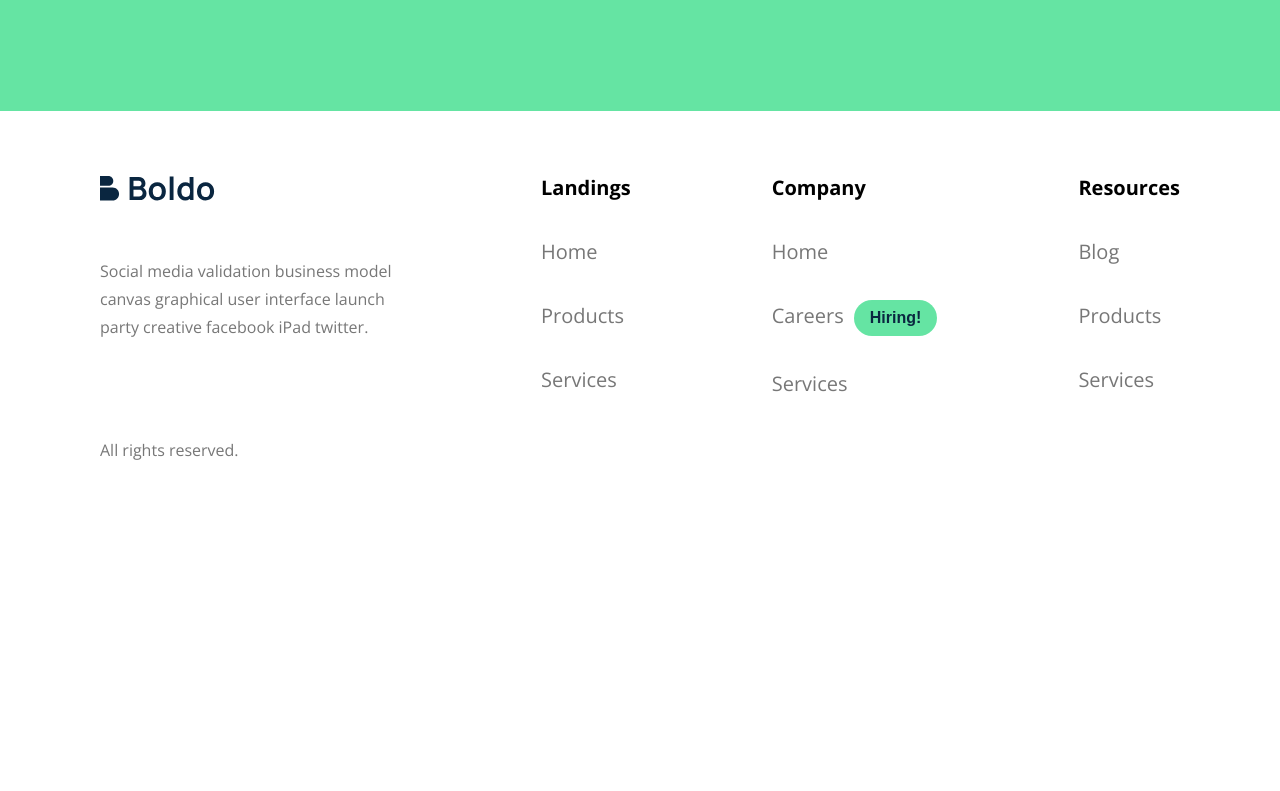
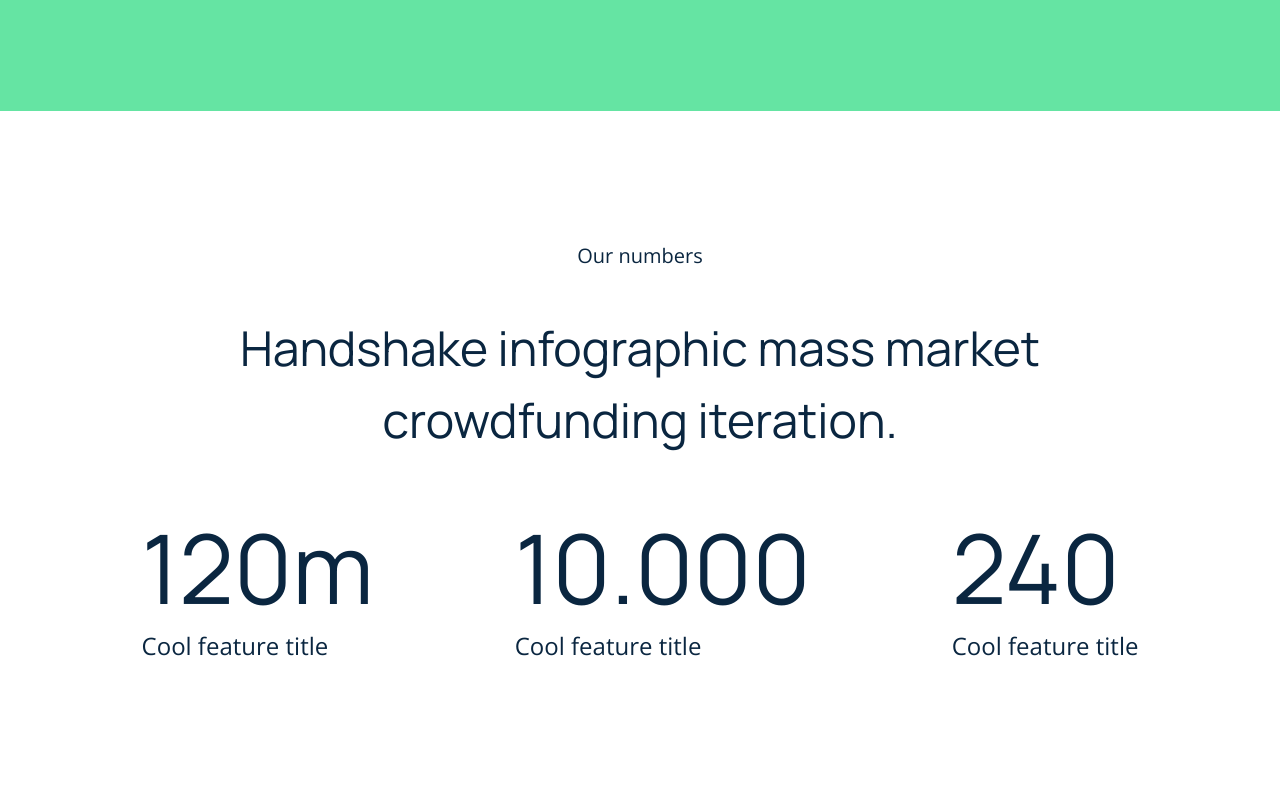
Before and after one commit to khomohzie/tonic-test, a React (Vite) app: page / in a window 1280 px wide. Shown: the part 469-1260 px from the top of the page. Before the commit the page ends 1005 px from the top, so only its background shows below. Built offline with nearby package versions, Linux system fonts and the light colour scheme.

Commit message:
feature: working on numbers section

```diff
--- a/src/components/index.tsx
+++ b/src/components/index.tsx
@@ -1,2 +1,3 @@
 export { default as Layout } from "./layout";
 export { default as Jumbotron } from "./jumbotron";
+export { default as Statistics } from "./statistics";
--- /dev/null
+++ b/src/components/statistics/index.tsx
@@ -0,0 +1,104 @@
+import styled from "styled-components";
+
+const Statistics: React.FC = () => {
+  return (
+    <Container>
+      <h5>Our numbers</h5>
+
+      <h2>Handshake infographic mass market crowdfunding iteration.</h2>
+
+      <NumberSectionWrapper>
+        <NumberSection>
+          <Number>120m</Number>
+
+          <p>Cool feature title</p>
+        </NumberSection>
+
+        <NumberSection>
+          <Number>10.000</Number>
+
+          <p>Cool feature title</p>
+        </NumberSection>
+
+        <NumberSection>
+          <Number>240</Number>
+
+          <p>Cool feature title</p>
+        </NumberSection>
+      </NumberSectionWrapper>
+    </Container>
+  );
+};
+
+const Container = styled.section`
+  padding: 96px 200px 120px;
+  text-align: center;
+
+  h5 {
+    color: var(--primary-color);
+    font-weight: 400;
+    font-size: 20px;
+    line-height: 32px;
+  }
+
+  h2 {
+    color: var(--primary-color);
+    font-family: var(--secondary-font);
+    font-weight: 400;
+    font-size: 48px;
+    line-height: 72px;
+
+    @media screen and (max-width: 1200px) {
+      font-size: 32px;
+      line-height: 48px;
+    }
+  }
+
+  @media screen and (max-width: 768px) {
+    padding: 96px 40px;
+  }
+`;
+
+const NumberSectionWrapper = styled.div`
+  display: flex;
+  align-items: center;
+  justify-content: center;
+  gap: 141px;
+  margin-top: 84px;
+
+  @media screen and (max-width: 1200px) {
+    gap: 40px;
+  }
+
+  @media screen and (max-width: 768px) {
+    flex-direction: column;
+  }
+`;
+
+const NumberSection = styled.div`
+  text-align: left;
+
+  p {
+    color: var(--primary-color);
+    font-size: 24px;
+    font-weight: 400;
+    line-height: 36px;
+    white-space: nowrap;
+  }
+`;
+
+const Number = styled.div`
+  color: var(--primary-color);
+  font-family: var(--secondary-font);
+  font-weight: 400;
+  font-size: 96px;
+  line-height: 56px;
+  margin-bottom: 32px;
+
+  @media screen and (max-width: 1200px) {
+    font-size: 72px;
+    line-height: 32px;
+  }
+`;
+
+export default Statistics;
--- a/src/pages/home.tsx
+++ b/src/pages/home.tsx
@@ -1,9 +1,10 @@
-import { Jumbotron } from "../components";
+import { Jumbotron, Statistics } from "../components";
 
 const Home = () => {
   return (
     <>
       <Jumbotron />
+      <Statistics />
     </>
   );
 };
```
